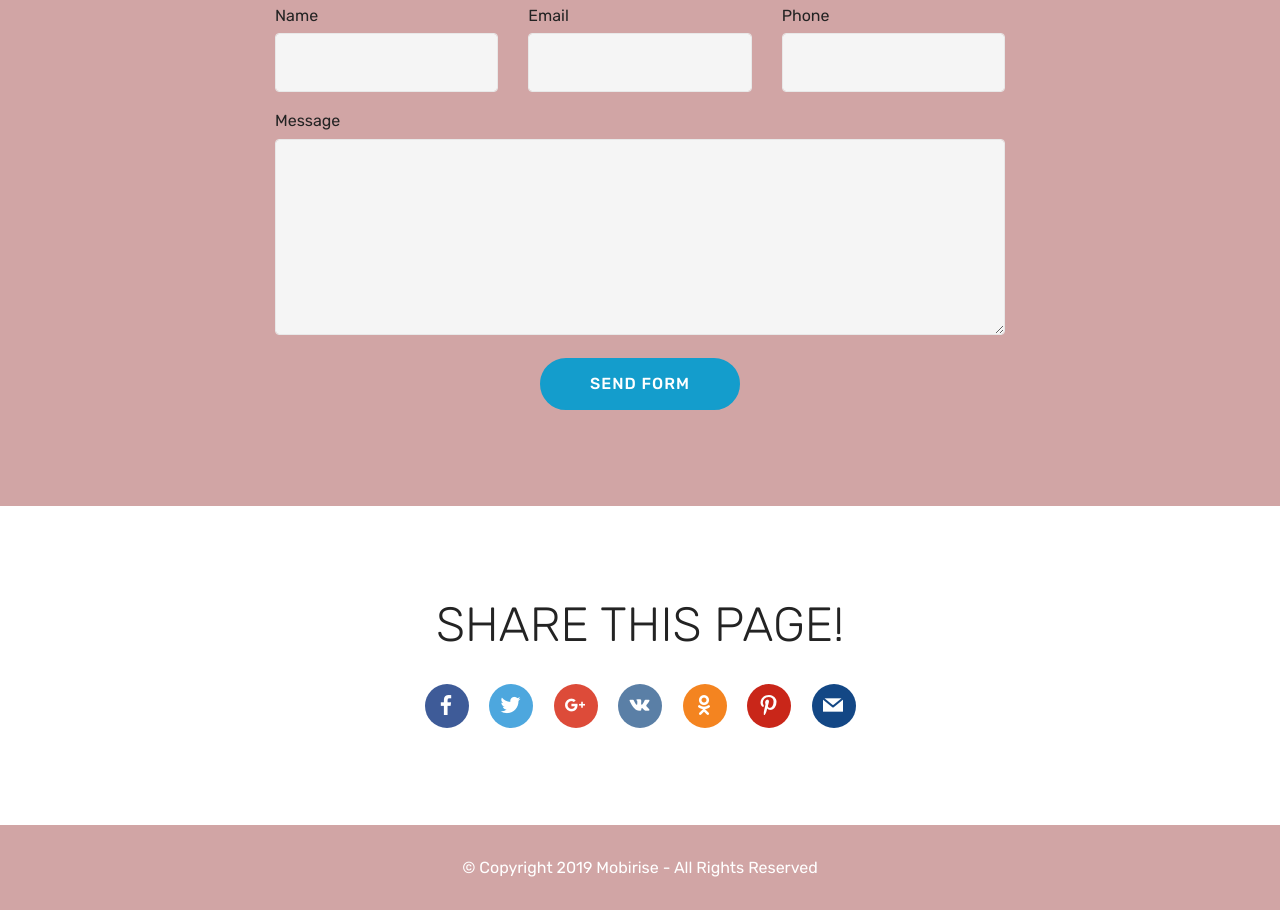
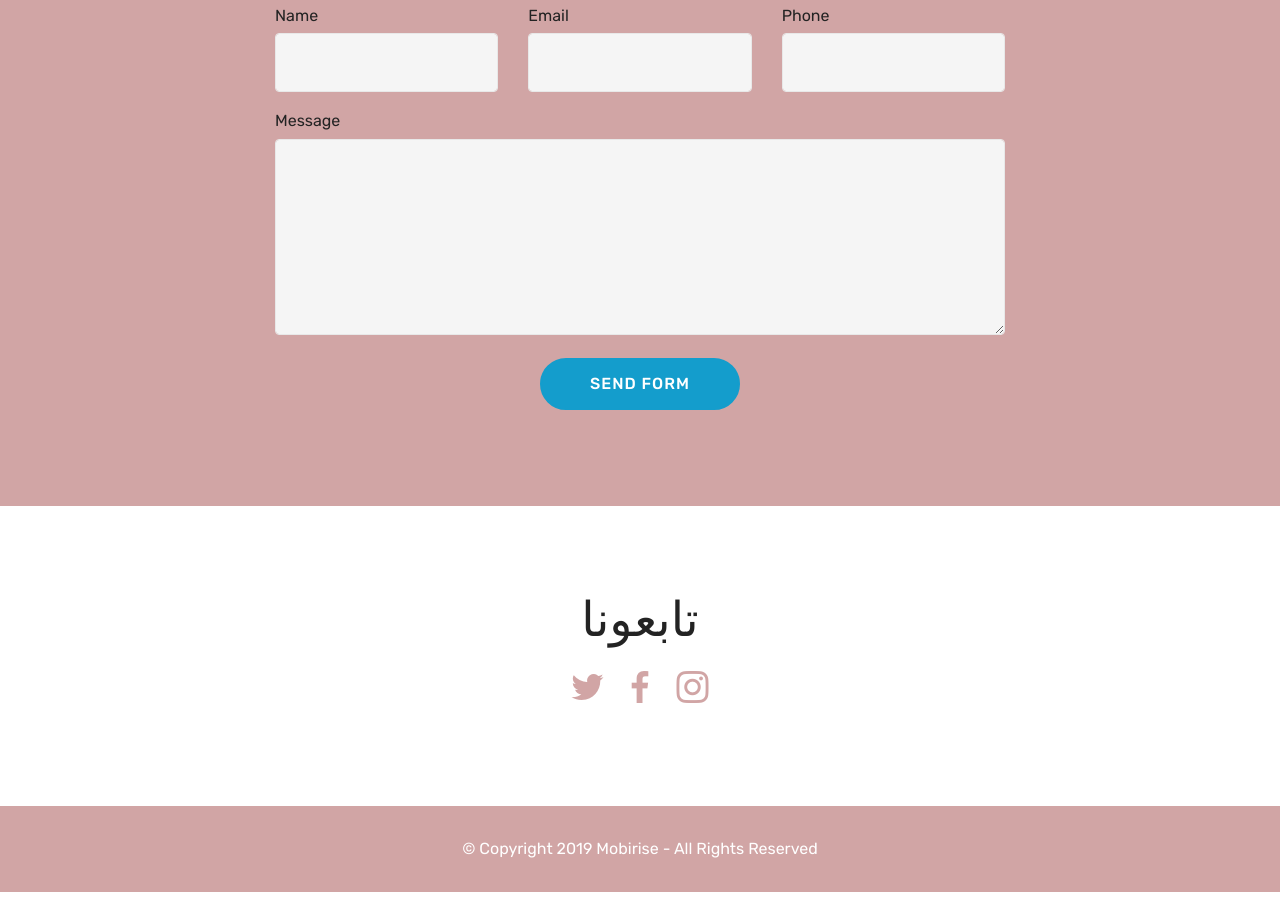
Before and after one commit to DIGITAL-rs/digital-rs.github.io, a plain HTML site: page index.html in a window 1280 px wide. Shown: the part 1408-2318 px from the top of the page. Drawn offline with Linux system fonts and the light colour scheme; files whose address does not match are found by name.

Commit message:
create github pages

```diff
--- a/assets/mobirise/css/mbr-additional.css
+++ b/assets/mobirise/css/mbr-additional.css
@@ -1853,50 +1853,17 @@ body {
   display: block;
   text-align: center;
 }
-.cid-rjKlz4DUFe {
+.cid-rlEMEcCa5u {
   padding-top: 90px;
   padding-bottom: 90px;
-  background-color: #ffffff;
-}
-.cid-rjKlz4DUFe .socicon-bg-facebook {
-  background: #3e5b98;
-  color: #ffffff;
-}
-.cid-rjKlz4DUFe .socicon-bg-twitter {
-  background: #4da7de;
-  color: #ffffff;
-}
-.cid-rjKlz4DUFe .socicon-bg-googleplus {
-  background: #dd4b39;
-  color: #ffffff;
-}
-.cid-rjKlz4DUFe .socicon-bg-vkontakte {
-  background: #5a7fa6;
-  color: #ffffff;
-}
-.cid-rjKlz4DUFe .socicon-bg-odnoklassniki {
-  background: #f48420;
-  color: #ffffff;
-}
-.cid-rjKlz4DUFe .socicon-bg-pinterest {
-  background: #c92619;
-  color: #ffffff;
-}
-.cid-rjKlz4DUFe .socicon-bg-mail {
-  background: #134785;
-  color: #ffffff;
-}
-.cid-rjKlz4DUFe .btn-social {
-  border: none !important;
-}
-.cid-rjKlz4DUFe [class^="socicon-"]:before,
-.cid-rjKlz4DUFe [class*=" socicon-"]:before {
-  line-height: 44px;
-}
-@media (max-width: 767px) {
-  .cid-rjKlz4DUFe .btn {
-    font-size: 20px !important;
-  }
+  background: linear-gradient(0deg, #ffffff, #ffffff);
+}
+.cid-rlEMEcCa5u .mbr-iconfont-social {
+  font-size: 32px;
+  color: #d1a5a5;
+}
+.cid-rlEMEcCa5u .social-list a:focus {
+  text-decoration: none;
 }
 .cid-rjKmaTbJRd {
   padding-top: 30px;
--- a/index.html
+++ b/index.html
@@ -9,8 +9,8 @@
   <link rel="shortcut icon" href="assets/images/kisspng-old-school-runescape-computer-icons-clip-art-rs-logo-5b22d565285251.3619148315290095091652-122x122.png" type="image/x-icon">
   <meta name="description" content="">
   <title>Home</title>
+  <link rel="stylesheet" href="assets/web/assets/mobirise-icons/mobirise-icons.css">
   <link rel="stylesheet" href="assets/web/assets/mobirise-icons2/mobirise2.css">
-  <link rel="stylesheet" href="assets/web/assets/mobirise-icons/mobirise-icons.css">
   <link rel="stylesheet" href="assets/tether/tether.min.css">
   <link rel="stylesheet" href="assets/bootstrap/css/bootstrap.min.css">
   <link rel="stylesheet" href="assets/bootstrap/css/bootstrap-grid.min.css">
@@ -56,7 +56,7 @@
     </nav>
 </section>
 
-<section class="engine"><a href="https://mobirise.info/v">html templates</a></section><section class="header1 cid-rjK8MHd8lb" id="header16-p">
+<section class="engine"><a href="https://mobirise.info/p">site templates free download</a></section><section class="header1 cid-rjK8MHd8lb" id="header16-p">
 
 
 
@@ -174,7 +174,7 @@
                         Thanks for filling out the form!
                     </div>
 
-                    <form class="mbr-form" action="https://mobirise.com/" method="post" data-form-title="Mobirise Form"><input type="hidden" name="email" data-form-email="true" value="rYdYyslXABt5RugxRU7EkUiSQAzKbMCRHr26MKa42IQl3pVoeA3nF3A3XL/RF3cbWx781fdgN0YBufzZM8evpYerTYjMwM2whSMShL3A9a4JcIUb9P2QCLZ0JE/157sl">
+                    <form class="mbr-form" action="https://mobirise.com/" method="post" data-form-title="Mobirise Form"><input type="hidden" name="email" data-form-email="true" value="Tz3mdrkUMZVtn3ibOyovBE14Uz6WyfMZBA92miEKlDXiyYQ9ZEPEwui43kmgQ6dTvM8MgEhd5scE6N0DjgdiozVWnUkta8EI6inNbu5U0RL19HaI2lLV1RdvVR77768O">
                         <div class="row row-sm-offset">
                             <div class="col-md-4 multi-horizontal" data-for="name">
                                 <div class="form-group">
@@ -209,7 +209,7 @@
     </div>
 </section>
 
-<section class="cid-rjKlz4DUFe" id="social-buttons3-u">
+<section class="cid-rlEMEcCa5u" id="social-buttons2-10">
 
 
 
@@ -218,33 +218,26 @@
     <div class="container">
         <div class="media-container-row">
             <div class="col-md-8 align-center">
-                <h2 class="pb-3 mbr-section-title mbr-fonts-style display-2">
-                    SHARE THIS PAGE!
-                </h2>
-                <div>
-                    <div class="mbr-social-likes">
-                        <span class="btn btn-social socicon-bg-facebook facebook mx-2" title="Share link on Facebook">
-                            <i class="socicon socicon-facebook"></i>
-                        </span>
-                        <span class="btn btn-social twitter socicon-bg-twitter mx-2" title="Share link on Twitter">
-                            <i class="socicon socicon-twitter"></i>
-                        </span>
-                        <span class="btn btn-social plusone socicon-bg-googleplus mx-2" title="Share link on Google+">
-                            <i class="socicon socicon-googleplus"></i>
-                        </span>
-                        <span class="btn btn-social vkontakte socicon-bg-vkontakte mx-2" title="Share link on VKontakte">
-                            <i class="socicon socicon-vkontakte"></i>
-                        </span>
-                        <span class="btn btn-social odnoklassniki socicon-bg-odnoklassniki mx-2" title="Share link on Odnoklassniki">
-                            <i class="socicon socicon-odnoklassniki"></i>
-                        </span>
-                        <span class="btn btn-social pinterest socicon-bg-pinterest mx-2" title="Share link on Pinterest">
-                            <i class="socicon socicon-pinterest"></i>
-                        </span>
-                        <span class="btn btn-social mailru socicon-bg-mail mx-2" title="Share link on Mailru">
-                            <i class="socicon socicon-mail"></i>
-                        </span>
-                    </div>
+                <h2 class="pb-3 mbr-fonts-style display-2">تابعونا</h2>
+                <div class="social-list pl-0 mb-0">
+                    <a href="https://twitter.com/digital_rees" target="_blank">
+                        <span class="px-2 mbr-iconfont mbr-iconfont-social socicon-twitter socicon"></span>
+                    </a>
+                    <a href="https://www.facebook.com/pages/Mobirise/1616226671953247" target="_blank">
+                        <span class="px-2 socicon-facebook socicon mbr-iconfont mbr-iconfont-social"></span>
+                    </a>
+                    <a href="https://instagram.com/digital.rs" target="_blank">
+                        <span class="px-2 mbr-iconfont mbr-iconfont-social socicon-instagram socicon"></span>
+                    </a>
+                    <a href="https://www.youtube.com/c/mobirise" target="_blank">
+
+                    </a>
+                    <a href="https://plus.google.com/u/0/+Mobirise" target="_blank">
+
+                    </a>
+                    <a href="https://www.behance.net/Mobirise" target="_blank">
+
+                    </a>
                 </div>
             </div>
         </div>
```
Also changed, not shown: assets/images/mbr-favicon.png (added), 1 other file.
